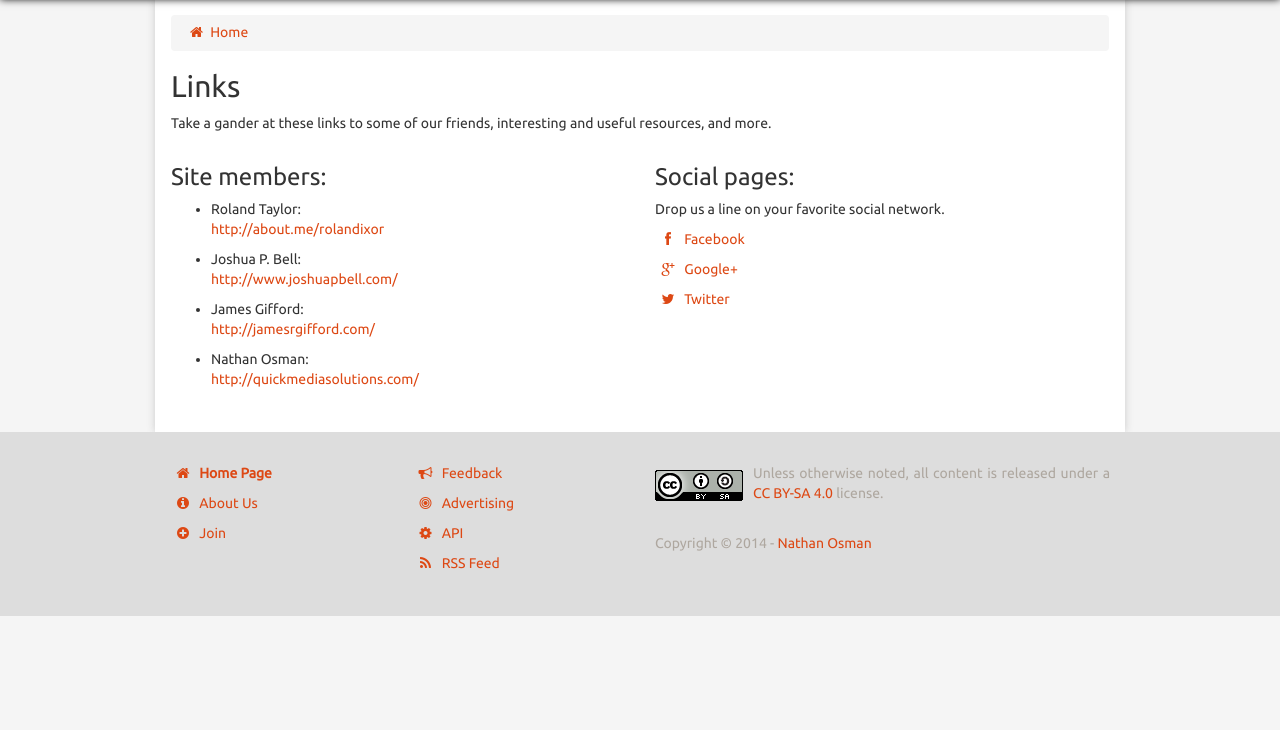
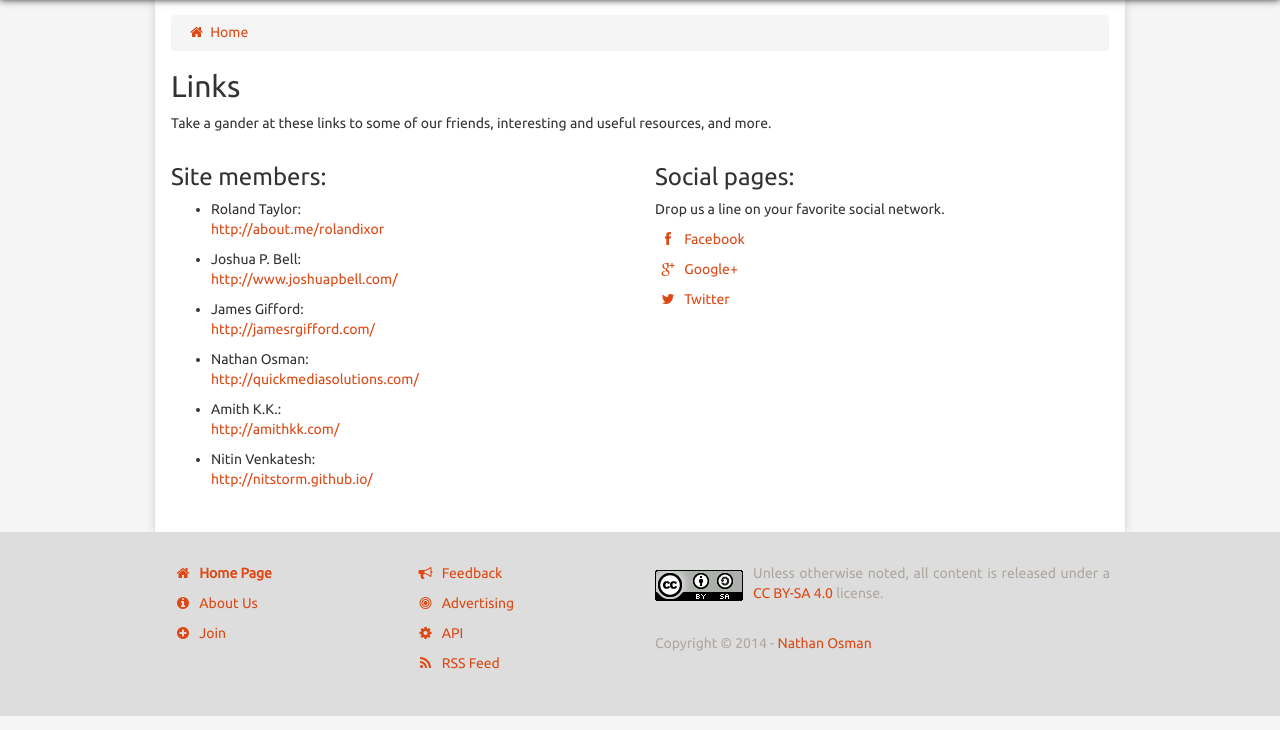
Before and after one commit to 2buntu/2buntu-blog, a Django app: template twobuntu/templates/pages/links.html in a window 1280 px wide. Shown: the part 52-782 px from the top of the page. Run offline with Django 3.2, Linux system fonts and the light colour scheme; the template is opened without the code that fills it, so the values that code supplies are empty; parts of the project's set-up code (start-up, migrations or seed data) failed here and were passed over; some libraries are stand-ins or nearby versions.

Commit message:
Includes Amith and Nitin to the About Us and Links pages

```diff
--- a/twobuntu/templates/pages/about.html
+++ b/twobuntu/templates/pages/about.html
@@ -24,8 +24,8 @@
                 <li>
                     <p>
                         2buntu was founded around March 2011 by Roland Taylor, and later
-                        expanded to included the likes of Joshua P. Bell, James Gifford, and Nathan Osman.
-                        These four are our current site and community administrators.
+                        expanded to included the likes of Joshua P. Bell, James Gifford, Nathan Osman, Amith K.K. and Nitin Venkatesh.
+                        These six are our current site and community administrators.
                     </p>
                 </li>
                 <li>
--- a/twobuntu/templates/pages/links.html
+++ b/twobuntu/templates/pages/links.html
@@ -31,6 +31,18 @@
                     <p>
                         Nathan Osman:<br>
                         <a href="http://quickmediasolutions.com/">http://quickmediasolutions.com/</a>
+                    </p>
+                </li>
+                <li>
+                    <p>
+                        Amith K.K.:<br>
+                        <a href="http://amithkk.com/">http://amithkk.com/</a>
+                    </p>
+                </li>
+                <li>
+                    <p>
+                        Nitin Venkatesh:<br>
+                        <a href="http://nitstorm.github.io/">http://nitstorm.github.io/</a>
                     </p>
                 </li>
             </ul>
```
